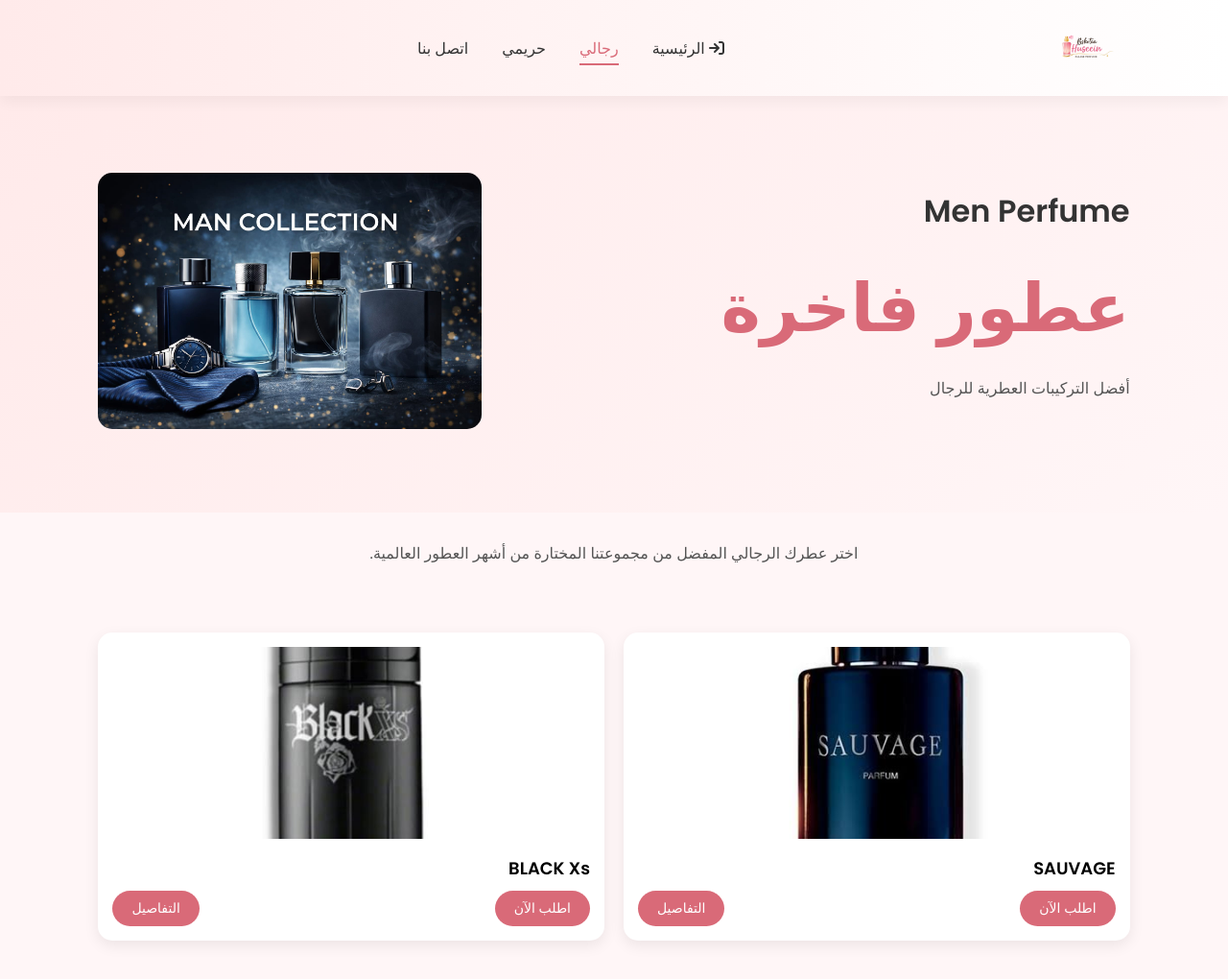
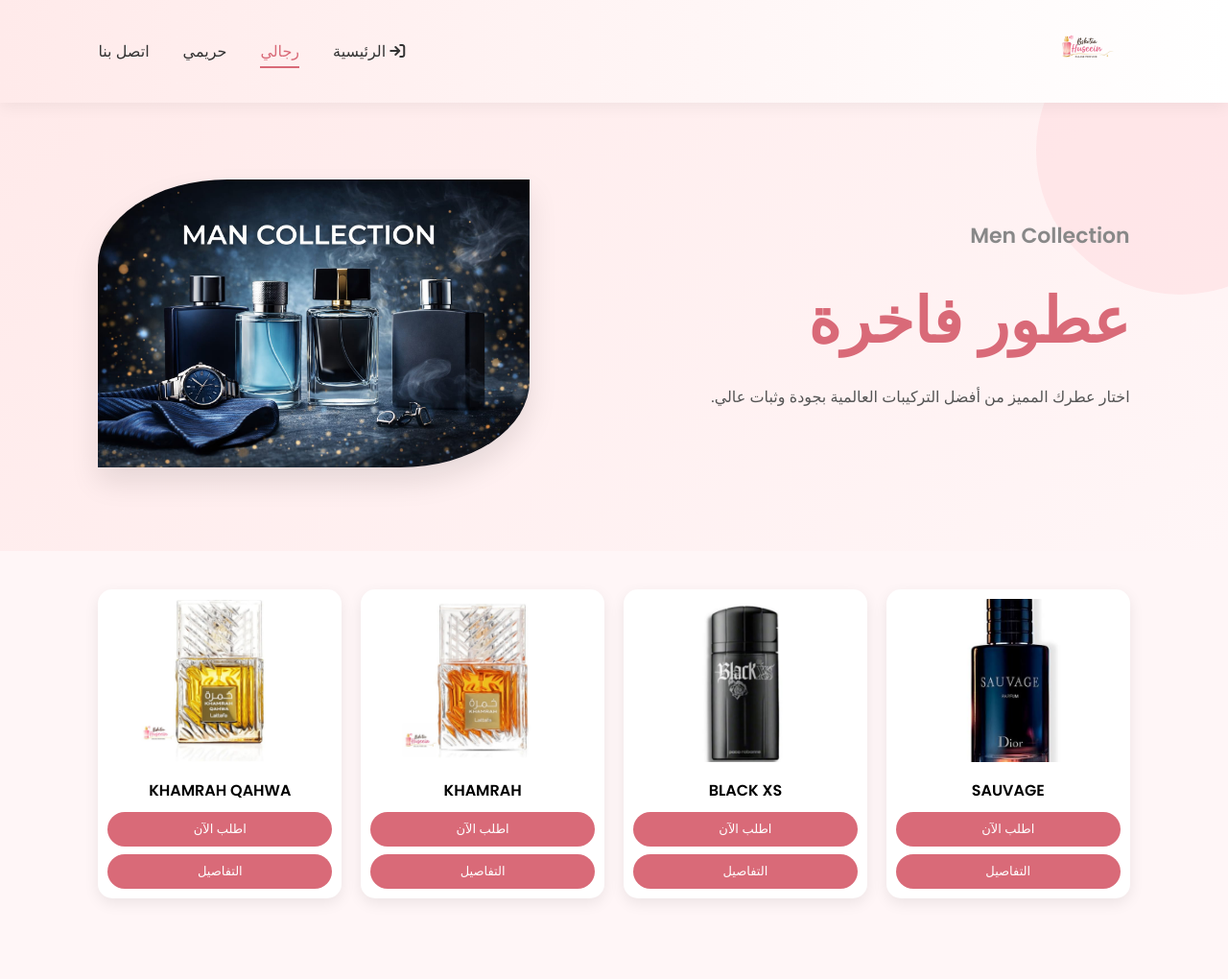
Before and after one commit to m7mdamrr11/baskota_huseein, a plain HTML site: page men.html in a window 1280 px wide. Shown: the whole page at 96% size. After the commit the page ends 976 px from the top, so only its background shows below. Drawn offline with Linux system fonts and the light colour scheme.

Commit message:
Add files via upload

```diff
--- a/men.html
+++ b/men.html
@@ -5,119 +5,265 @@
 <meta name="viewport" content="width=device-width, initial-scale=1.0">
 <title>منتجات رجالي - Perfume Store</title>
 
-<!-- Google Fonts -->
+<!-- Fonts -->
 <link href="https://fonts.googleapis.com/css2?family=Pacifico&family=Poppins:wght@300;400;500;600&display=swap" rel="stylesheet">
 
-<!-- Font Awesome -->
+<!-- Icons -->
 <link rel="stylesheet" href="https://cdnjs.cloudflare.com/ajax/libs/font-awesome/6.5.0/css/all.min.css">
 
 <style>
-* { margin:0; padding:0; box-sizing:border-box; font-family:'Poppins',sans-serif; }
-body { background:#fff6f7; }
+*{margin:0;padding:0;box-sizing:border-box;font-family:'Poppins',sans-serif;}
+body{background:#fff6f7;}
 
 /* Navbar */
-.navbar-new{ display:flex; align-items:center; justify-content:space-between; padding:20px 8%; background:linear-gradient(90deg,#ffeaea,#ffffff); position:sticky; top:0; z-index:1000; box-shadow:0 5px 15px rgba(0,0,0,0.05); transition:0.3s; }
-.navbar-new:hover{ box-shadow:0 5px 20px rgba(0,0,0,0.15); }
-.logo img{ height:60px; width:auto; display:block; }
-.nav-links{ display:flex; gap:35px; font-weight:500; }
-.nav-links a{ text-decoration:none; color:#333; position:relative; transition:0.3s; }
-.nav-links a:hover, .nav-links a.active{ color:#d96a78; }
-.nav-links a::after{ content:''; position:absolute; width:0%; height:2px; background:#d96a78; left:0; bottom:-5px; transition:0.3s; }
-.nav-links a:hover::after, .nav-links a.active::after{ width:100%; }
-.icons{ display:flex; gap:20px; font-size:18px; cursor:pointer; }
-.menu-toggle{ display:none; font-size:28px; color:#d96a78; cursor:pointer; }
+.navbar-new{
+display:flex;
+align-items:center;
+justify-content:space-between;
+padding:20px 8%;
+background:linear-gradient(90deg,#ffeaea,#ffffff);
+position:sticky;
+top:0;
+z-index:1000;
+box-shadow:0 5px 15px rgba(0,0,0,0.05);
+transition:0.3s;
+}
+.navbar-new:hover{
+box-shadow:0 5px 20px rgba(0,0,0,0.15);
+}
+.logo img{height:60px;}
+.nav-links{
+display:flex;
+gap:35px;
+font-weight:500;
+}
+.nav-links a{
+text-decoration:none;
+color:#333;
+position:relative;
+transition:0.3s;
+}
+.nav-links a:hover,
+.nav-links a.active{
+color:#d96a78;
+}
+.nav-links a::after{
+content:'';
+position:absolute;
+width:0%;
+height:2px;
+background:#d96a78;
+left:0;
+bottom:-5px;
+transition:0.3s;
+}
+.nav-links a:hover::after,
+.nav-links a.active::after{
+width:100%;
+}
+.menu-toggle{
+display:none;
+font-size:28px;
+color:#d96a78;
+cursor:pointer;
+}
 
 /* Mobile Navbar */
 @media(max-width:768px){
-.nav-links{ position:absolute; top:70px; right:0; background:white; flex-direction:column; width:220px; padding:25px; gap:20px; box-shadow:0 5px 20px rgba(0,0,0,0.1); transform:translateX(100%); transition:0.4s; border-radius:10px 0 0 10px; }
-.nav-links.active{ transform:translateX(0); }
-.menu-toggle{ display:block; }
+.nav-links{
+position:absolute;
+top:70px;
+right:0;
+background:white;
+flex-direction:column;
+width:220px;
+padding:25px;
+gap:20px;
+box-shadow:0 5px 20px rgba(0,0,0,0.1);
+transform:translateX(100%);
+transition:0.4s;
+border-radius:10px 0 0 10px;
+}
+.nav-links.active{transform:translateX(0);}
+.menu-toggle{display:block;}
 }
 
 /* Hero */
-.hero-new{ display:flex; align-items:center; justify-content:space-between; padding:80px 8%; background:linear-gradient(135deg, #ffeaea, #fff6f7); flex-wrap:wrap; gap:30px; }
-.hero-new .hero-text h2{ font-size:32px; color:#333; margin-bottom:10px; }
-.hero-new .hero-text h1{ font-size:70px; font-family:'Pacifico',cursive; color:#d96a78; margin-bottom:15px; }
-.hero-new .hero-text p{ font-size:16px; color:#555; margin-bottom:20px; }
-.hero-new .hero-text .btn-shop{ background:#d96a78; color:white; border:none; padding:15px 40px; border-radius:30px; font-size:16px; cursor:pointer; transition:0.3s; }
-.hero-new .hero-text .btn-shop:hover{ background:#c35664; }
-.hero-new .hero-image img{ width:400px; max-width:100%; border-radius:15px; }
+.hero-new{
+display:flex;
+align-items:center;
+justify-content:space-between;
+padding:80px 8%;
+background:linear-gradient(135deg,#ffeaea,#fff6f7);
+flex-wrap:wrap;
+position:relative;
+overflow:hidden;
+}
+.hero-new::before{
+content:"";
+position:absolute;
+width:300px;
+height:300px;
+background:#ffd1d8;
+border-radius:50%;
+top:-100px;
+right:-100px;
+opacity:0.4;
+}
+.hero-text{max-width:500px;z-index:2;}
+.hero-text h2{font-size:22px;color:#888;margin-bottom:10px;}
+.hero-text h1{font-size:65px;font-family:'Pacifico';color:#d96a78;margin-bottom:15px;}
+.hero-text p{color:#555;margin-bottom:25px;line-height:1.6;}
 
-/* نص قبل المنتجات */
-.products-text{ text-align:center; font-size:16px; margin:30px 0; color:#555; }
+/* Hero Image */
+.hero-image{
+position:relative;
+z-index:2;
+}
+.hero-image img{
+width:450px;
+max-width:100%;
+border-radius:30% 0 30% 0;
+box-shadow:0 15px 30px rgba(0,0,0,0.1);
+transition:0.5s;
+}
+.hero-image img:hover{
+transform:scale(1.05) rotate(-2deg);
+box-shadow:0 20px 40px rgba(0,0,0,0.15);
+}
 
 /* Products */
-.products{ padding:40px 8%; }
-.products-container{ display:grid; grid-template-columns:repeat(2,1fr); gap:20px; }
-.product-card{ background:#fff; padding:15px; border-radius:15px; transition:0.3s; box-shadow:0 5px 15px rgba(0,0,0,0.08); }
-.product-card:hover{ transform:translateY(-5px); }
-.product-card img{ width:100%; height:200px; object-fit:cover; border-radius:10px; }
-.product-card h3{ margin:10px 0 5px; font-size:18px; }
-.product-card .inspired{ font-size:14px; color:#666; margin-bottom:10px; }
-.card-buttons{ display:flex; justify-content:space-between; gap:10px; margin-top:10px; }
-.order-btn, .details-btn{ background:#d96a78; color:white; padding:8px 20px; border-radius:25px; text-decoration:none; font-size:14px; transition:0.3s; display:inline-block; text-align:center; }
-.order-btn:hover, .details-btn:hover{ background:#c35664; }
+.products{padding:40px 8%;}
+.products-container{
+display:grid;
+grid-template-columns:repeat(4,1fr);
+gap:20px;
+}
+.product-card{
+background:#fff;
+padding:10px;
+border-radius:15px;
+box-shadow:0 5px 15px rgba(0,0,0,0.08);
+transition:0.3s;
+text-align:center;
+}
+.product-card:hover{transform:translateY(-5px);}
+.product-card img{
+width:100%;
+height:170px;
+object-fit:cover;
+border-radius:10px;
+}
+.product-card h3{margin:10px 0;font-size:16px;}
+.card-buttons{
+display:flex;
+flex-direction:column;
+gap:8px;
+margin-top:10px;
+}
+.order-btn,.details-btn{
+background:#d96a78;
+color:white;
+padding:8px;
+border-radius:25px;
+text-decoration:none;
+font-size:13px;
+}
 
-/* Popup Details */
-.popup-overlay{ display:none; position:fixed; top:0; left:0; width:100%; height:100%; background:rgba(0,0,0,0.5); justify-content:center; align-items:center; z-index:10000; }
-.popup-content{ background:white; padding:30px; border-radius:15px; width:90%; max-width:400px; text-align:center; position:relative; }
-.popup-content img{ width:150px; border-radius:10px; margin-bottom:15px; }
-.popup-content h3{ margin-bottom:10px; font-size:20px; color:#d96a78; }
-.popup-content p{ margin-bottom:8px; color:#555; font-weight:500; }
-.close-btn{ position:absolute; top:10px; right:15px; font-size:22px; cursor:pointer; color:#d96a78; }
+/* Popup */
+.popup-overlay{
+display:none;
+position:fixed;
+top:0;left:0;
+width:100%;height:100%;
+background:rgba(0,0,0,0.5);
+justify-content:center;
+align-items:center;
+z-index:10000;
+}
+.popup-content{
+background:white;
+padding:25px;
+border-radius:15px;
+width:90%;
+max-width:350px;
+text-align:center;
+position:relative;
+}
+.popup-content img{
+width:120px;
+border-radius:10px;
+margin-bottom:10px;
+}
+.close-btn{
+position:absolute;
+top:10px;
+right:15px;
+font-size:22px;
+cursor:pointer;
+color:#d96a78;
+}
 
 /* Mobile */
 @media(max-width:768px){
-.hero-new{ flex-direction:column; text-align:center; padding:40px 5%; }
-.hero-new .hero-text h1{ font-size:50px; }
-.hero-new .hero-text h2{ font-size:24px; }
-.hero-new .hero-text p{ font-size:14px; }
-.hero-new .hero-image img{ width:250px; margin-top:20px; }
-.products-container{ grid-template-columns:1fr; }
-.product-card img{ height:180px; }
+.hero-new{
+flex-direction:column;
+text-align:center;
+padding:50px 5%;
+}
+.hero-text h1{font-size:45px;}
+.hero-image img{
+width:250px;
+margin-top:20px;
+border-radius:20% 0 20% 0;
+}
+.products-container{
+grid-template-columns:repeat(2,1fr);
+gap:12px;
+}
+.product-card img{height:140px;}
+.product-card h3{font-size:14px;}
 }
 </style>
 </head>
+
 <body>
 
 <!-- Navbar -->
 <header class="navbar-new">
 <div class="logo">
-    <img src="logo-removebg-preview.jpg" alt="Logo">
+<img src="logo-removebg-preview.jpg">
 </div>
 <nav class="nav-links">
 <a href="index.html"><i class="fa-solid fa-arrow-right-to-bracket"></i> الرئيسية</a>
-    <a class="active" href="men.html">رجالي</a>
+<a class="active">رجالي</a>
 <a href="women.html">حريمي</a>
 <a href="contact.html">اتصل بنا</a>
 </nav>
-  <div class="icons">
 <i class="fa-solid fa-bars menu-toggle"></i>
 </header>
 
 <!-- Hero -->
 <section class="hero-new">
 <div class="hero-text">
-    <h2>Men Perfume</h2>
+<h2>Men Collection</h2>
 <h1>عطور فاخرة</h1>
-    <p>أفضل التركيبات العطرية للرجال</p>
+<p>اختار عطرك المميز من أفضل التركيبات العالمية بجودة وثبات عالي.</p>
 </div>
 <div class="hero-image">
-    <img src="man1.jpeg" alt="Men Perfumes">
+<img src="man1.jpeg">
 </div>
 </section>
 
-<p class="products-text">اختر عطرك الرجالي المفضل من مجموعتنا المختارة من أشهر العطور العالمية.</p>
+<!-- Products -->
+<section class="products" id="products">
+<div class="products-container">
 
-<!-- Products -->
-<section class="products">
-  <div class="products-container">
 <div class="product-card">
-      <img src="sauvage.jpeg" alt="Alpha Men">
+<img src="sauvage.jpeg">
 <h3>SAUVAGE</h3>
-      <!-- <p class="inspired">Inspired by Dior</p> -->
 <div class="card-buttons">
-        <a href="https://wa.me/201205232385?text=مرحباً! اريد طلب sauvage" class="order-btn" target="_blank">اطلب الآن</a>
+<a href="https://wa.me/201205232385?text=طلب SAUVAGE" class="order-btn">اطلب الآن</a>
 <a href="#" class="details-btn"
 data-name="SAUVAGE"
 data-img="sauvage.jpeg"
@@ -125,28 +271,52 @@
 data-medium="تركيز متوسط: 10 L.E/جرام">التفاصيل</a>
 </div>
 </div>
-    <!-- proudect 2 -->
+
 <div class="product-card">
-      <img src="black-xss.jpeg" alt="black-xs">
-      <h3>BLACK Xs</h3>
-      <!-- <p class="inspired">Inspired by Chanel</p> -->
+<img src="black-xss.jpeg">
+<h3>BLACK XS</h3>
 <div class="card-buttons">
-        <a href="https://wa.me/201205232385?text=مرحباً! اريد طلب black-xs" class="order-btn" target="_blank">اطلب الآن</a>
+<a href="https://wa.me/201205232385?text=طلب BLACK XS" class="order-btn">اطلب الآن</a>
 <a href="#" class="details-btn"
-          data-name="BLACK Xs"
-          data-img="black-xs.jpeg"
+data-name="BLACK XS"
+data-img="black-xss.jpeg"
 data-high="تركيز عالي: 15 L.E/جرام"
 data-medium="تركيز متوسط: 10 L.E/جرام">التفاصيل</a>
 </div>
 </div>
+
+<div class="product-card">
+<img src="khamrah1.jpeg">
+<h3>KHAMRAH</h3>
+<div class="card-buttons">
+<a href="https://wa.me/201205232385?text=طلب KHAMRAH" class="order-btn">اطلب الآن</a>
+<a href="#" class="details-btn"
+data-name="KHAMRAH"
+data-img="khamrah1.jpeg"
+data-high="تركيز عالي: 15 L.E/جرام">التفاصيل</a>
+</div>
+</div>
+
+<div class="product-card">
+<img src="khamrah-qahwa.jpeg">
+<h3>KHAMRAH QAHWA</h3>
+<div class="card-buttons">
+<a href="https://wa.me/201205232385?text=طلب KHAMRAH QAHWA" class="order-btn">اطلب الآن</a>
+<a href="#" class="details-btn"
+data-name="KHAMRAH QAHWA"
+data-img="khamrah-qahwa.jpeg"
+data-high="تركيز عالي: 15 L.E/جرام">التفاصيل</a>
+</div>
+</div>
+
 </div>
 </section>
 
-<!-- Popup Details -->
+<!-- Popup -->
 <div id="product-popup" class="popup-overlay">
 <div class="popup-content">
 <span class="close-btn">&times;</span>
-    <img id="popup-img" src="" alt="Perfume">
+<img id="popup-img">
 <h3 id="popup-name"></h3>
 <p id="popup-high"></p>
 <p id="popup-medium"></p>
@@ -154,32 +324,32 @@
 </div>
 
 <script>
-// Menu toggle mobile
-const menuToggle = document.querySelector('.menu-toggle');
-const navLinks = document.querySelector('.nav-links');
-menuToggle.addEventListener('click', () => { navLinks.classList.toggle('active'); });
+// menu
+const menuToggle=document.querySelector('.menu-toggle');
+const navLinks=document.querySelector('.nav-links');
+menuToggle.onclick=()=>navLinks.classList.toggle('active');
 
-// Popup details
-const popup = document.getElementById('product-popup');
-const popupImg = document.getElementById('popup-img');
-const popupName = document.getElementById('popup-name');
-const popupHigh = document.getElementById('popup-high');
-const popupMedium = document.getElementById('popup-medium');
-const closeBtn = document.querySelector('.close-btn');
+// popup
+const popup=document.getElementById('product-popup');
+const popupImg=document.getElementById('popup-img');
+const popupName=document.getElementById('popup-name');
+const popupHigh=document.getElementById('popup-high');
+const popupMedium=document.getElementById('popup-medium');
+const closeBtn=document.querySelector('.close-btn');
 
-document.querySelectorAll('.details-btn').forEach(btn => {
-  btn.addEventListener('click', e => {
+document.querySelectorAll('.details-btn').forEach(btn=>{
+btn.onclick=(e)=>{
 e.preventDefault();
-    popup.style.display = 'flex';
-    popupImg.src = btn.dataset.img;
-    popupName.textContent = btn.dataset.name;
-    popupHigh.textContent = btn.dataset.high;
-    popupMedium.textContent = btn.dataset.medium;
-  });
+popup.style.display='flex';
+popupImg.src=btn.dataset.img;
+popupName.textContent=btn.dataset.name;
+popupHigh.textContent=btn.dataset.high;
+popupMedium.textContent=btn.dataset.medium || '';
+};
 });
 
-closeBtn.addEventListener('click', () => { popup.style.display = 'none'; });
-window.addEventListener('click', e => { if(e.target === popup) popup.style.display = 'none'; });
+closeBtn.onclick=()=>popup.style.display='none';
+window.onclick=(e)=>{if(e.target===popup) popup.style.display='none';}
 </script>
 
 </body>
```
Also changed, not shown: khamrah-qahwa.jpeg (added), khamrah1.jpeg (added). Lines whose indentation alone changed are shown as unchanged.
